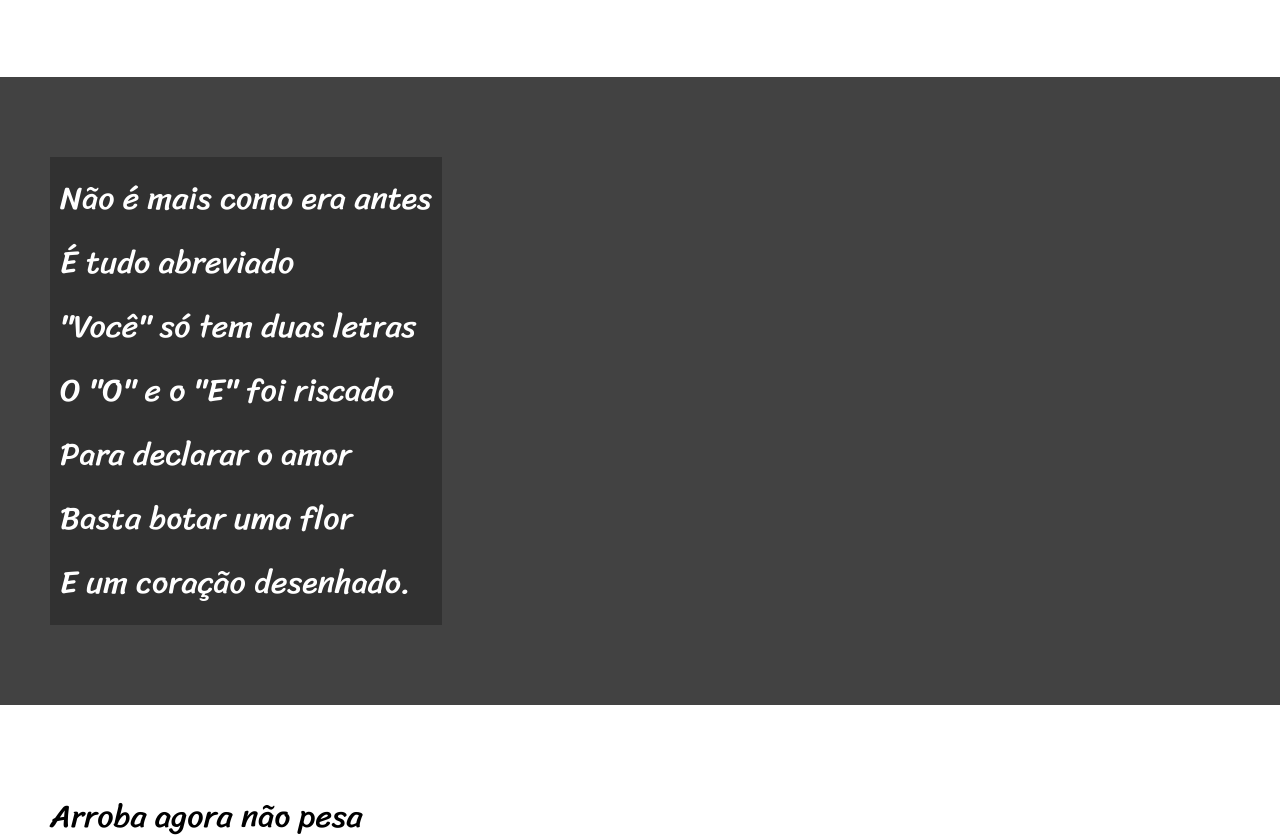
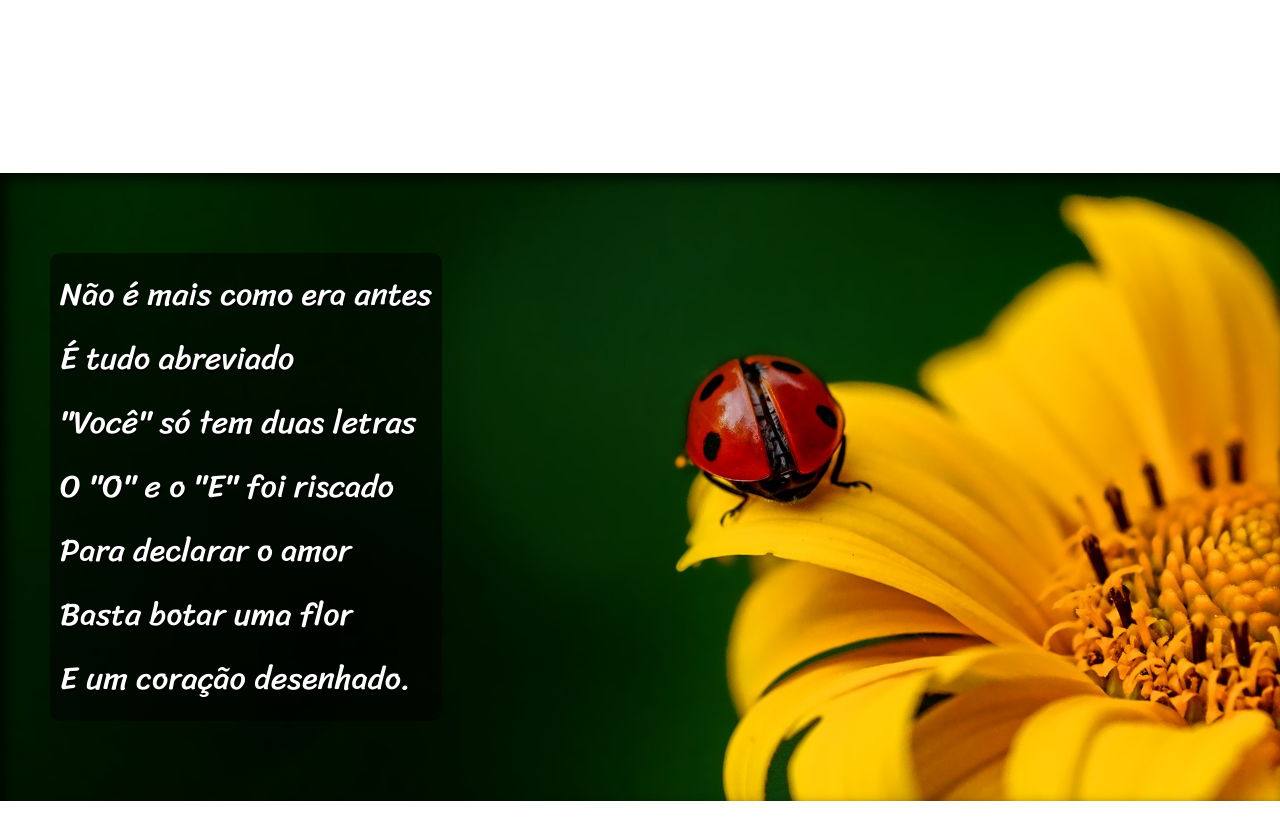
Before and after one commit to EduardoFrauzino/HTLM-CSS, a plain HTML site: page desafios/desafio12/index.html in a window 1280 px wide. Shown: the part 720-1555 px from the top of the page. Drawn offline with Linux system fonts and the light colour scheme.

Commit message:
terminei

```diff
--- a/desafios/desafio12/estilo/style.css
+++ b/desafios/desafio12/estilo/style.css
@@ -55,6 +55,10 @@ section {
     font-size: 2em;
 }
 
+section > p {
+    padding-bottom: 3em;
+}
+
 
 .normal {
     background-color: white;
@@ -64,14 +68,28 @@ section {
 .imagem {
     background-color: rgb(66, 66, 66);
     color: white;
+    box-shadow: inset 6px 6px 13px 0px rgba(0, 0, 0, 0.76);
+    background-attachment: fixed;
 }
 
 .imagem > p {
-    background-color: rgba(0, 0, 0, 0.253);
+    background-color: rgba(0, 0, 0, 0.514 );
     display: inline-block;
     padding: 10px;
+    border-radius: 10px;
+    text-shadow: 1px 2px 0px black;
 }
 
+#img01{
+    background-image: url(../imagens/background001.jpg);
+    background-position: right center;
+    background-size: cover;
+}
+
+#img02{
+    background-image: url(../imagens/background002.jpg);
+    background-size: cover;
+}
 
 footer {
     background-color: black;
--- a/desafios/desafio12/index.html
+++ b/desafios/desafio12/index.html
@@ -4,7 +4,8 @@
     <meta charset="UTF-8">
     <meta name="viewport" content="width=device-width, initial-scale=1.0">
     <link rel="stylesheet" href="estilo/style.css">
-    <title>Cordel</title>
+    <link rel="shortcut icon" href="imagens/favicon.png" type="image/x-icon">
+    <title>Cordel Moderno</title>
 </head>
 <body>
 
@@ -28,7 +29,7 @@
 
 
 
-    <section class="imagem">
+    <section class="imagem" id="img01">
         <p>
             Não é mais como era antes <br>
             É tudo abreviado <br>
@@ -62,7 +63,7 @@
         </p>
     </section>
 
-    <section class="imagem">
+    <section class="imagem" id="img02">
         <p>
             Tenho saudade das cartas <br>
             Escritas com a própria mão <br>
```
Also changed, not shown: desafios/desafio12/imagens/favicon.png (added).
